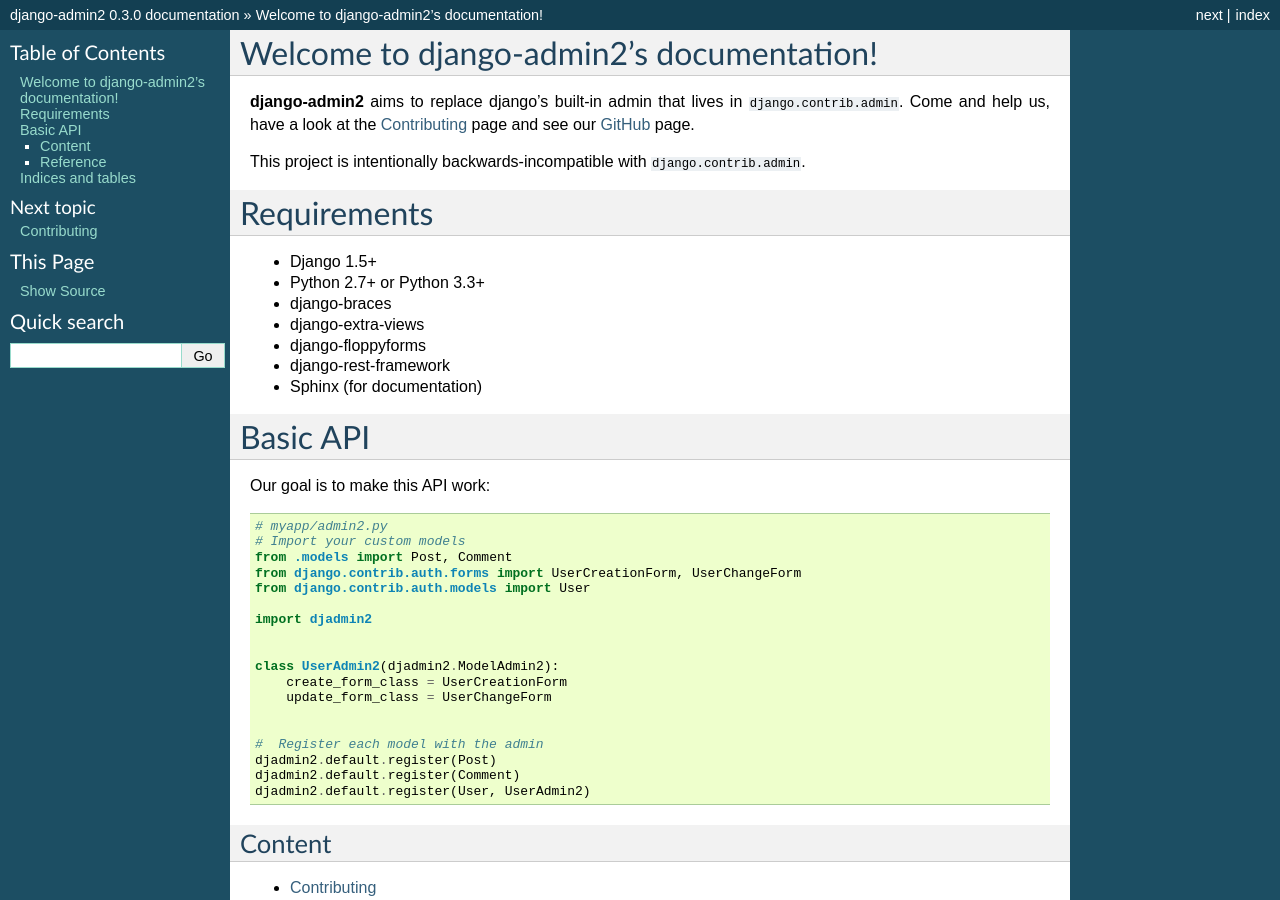
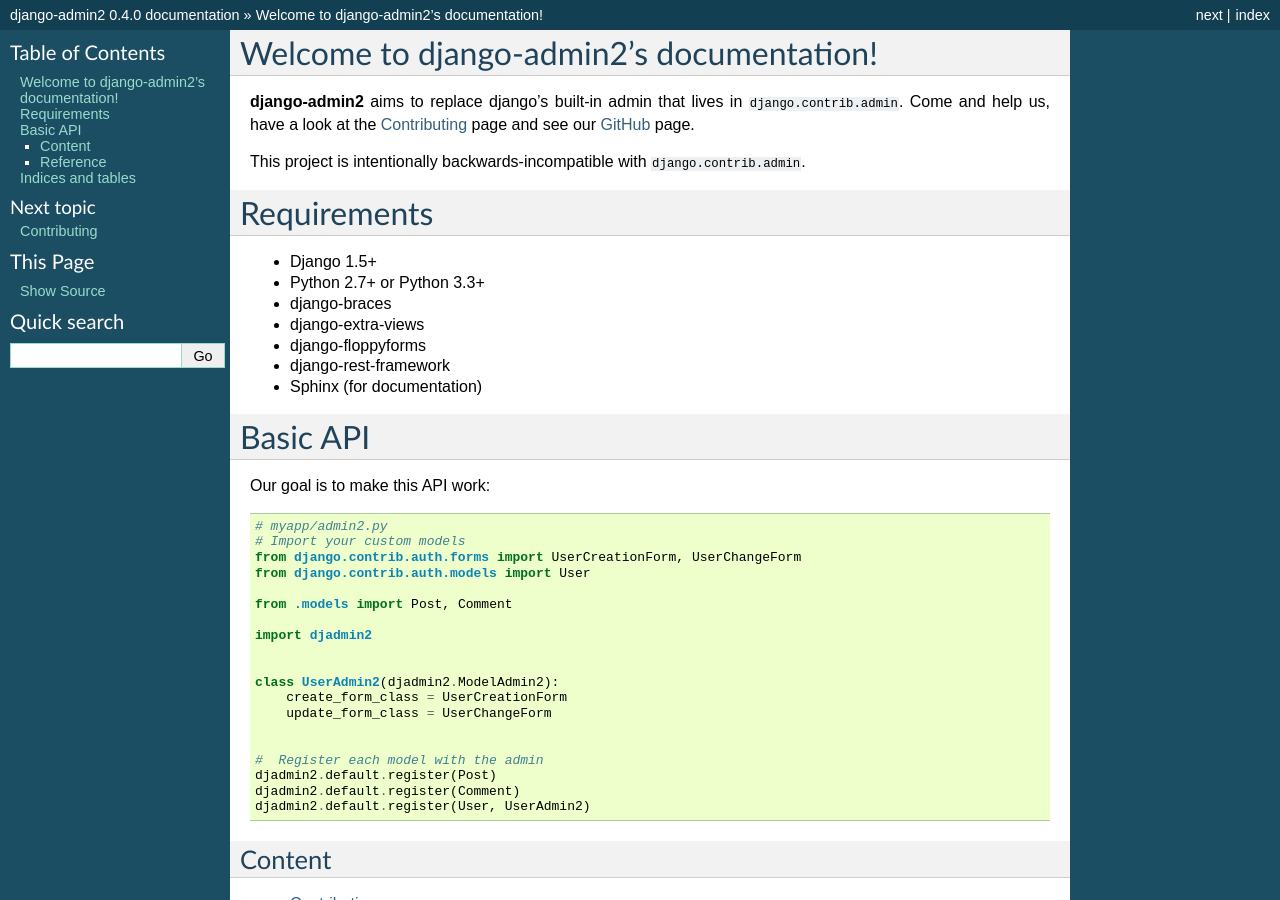
Before and after one commit to jazzband/django-admin2, a Sphinx documentation site: the page built from docs/index.rst, in a window 1280 px wide and 900 px high. Built offline with Sphinx 7.4.7, drawn with Linux system fonts in a browser that asks for light colours; some of the changed text lies outside the part shown.

Commit message:
prep for release 0.4.0

```diff
--- a/djadmin2/__init__.py
+++ b/djadmin2/__init__.py
@@ -1,4 +1,4 @@
-__version__ = '0.3.0'
+__version__ = '0.4.0'
 
 __author__ = 'Daniel Greenfeld & Contributors'
 
--- a/docs/conf.py
+++ b/docs/conf.py
@@ -55,9 +55,9 @@
 # built documents.
 #
 # The short X.Y version.
-version = '0.3'
+version = '0.4'
 # The full version, including alpha/beta/rc tags.
-release = '0.3.0'
+release = '0.4.0'
 
 # The language for content autogenerated by Sphinx. Refer to documentation
 # for a list of supported languages.
--- a/docs/index.rst
+++ b/docs/index.rst
@@ -29,9 +29,10 @@
 
   # myapp/admin2.py
   # Import your custom models
-  from .models import Post, Comment
   from django.contrib.auth.forms import UserCreationForm, UserChangeForm
   from django.contrib.auth.models import User
+
+  from .models import Post, Comment
 
   import djadmin2
 
```
Also changed, not shown: README.rst (+19 -1 lines).
